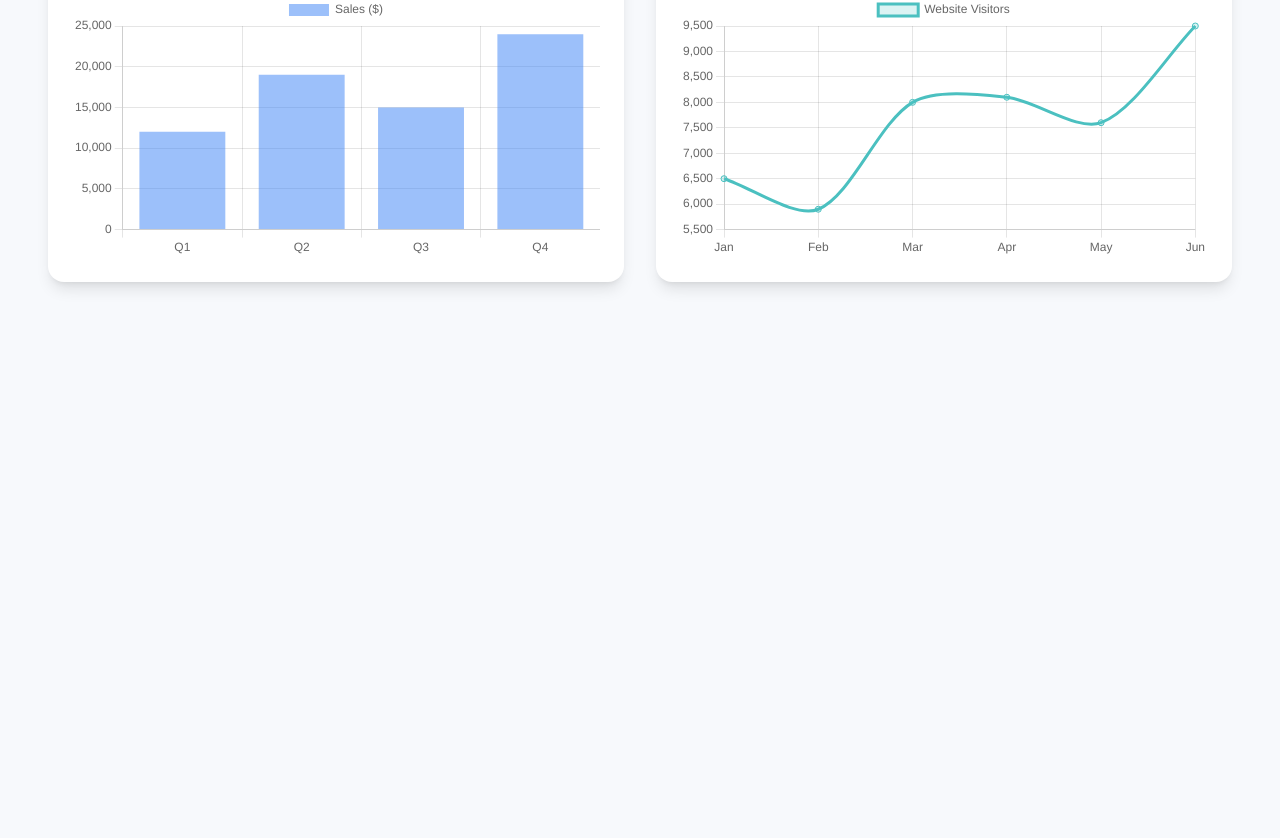
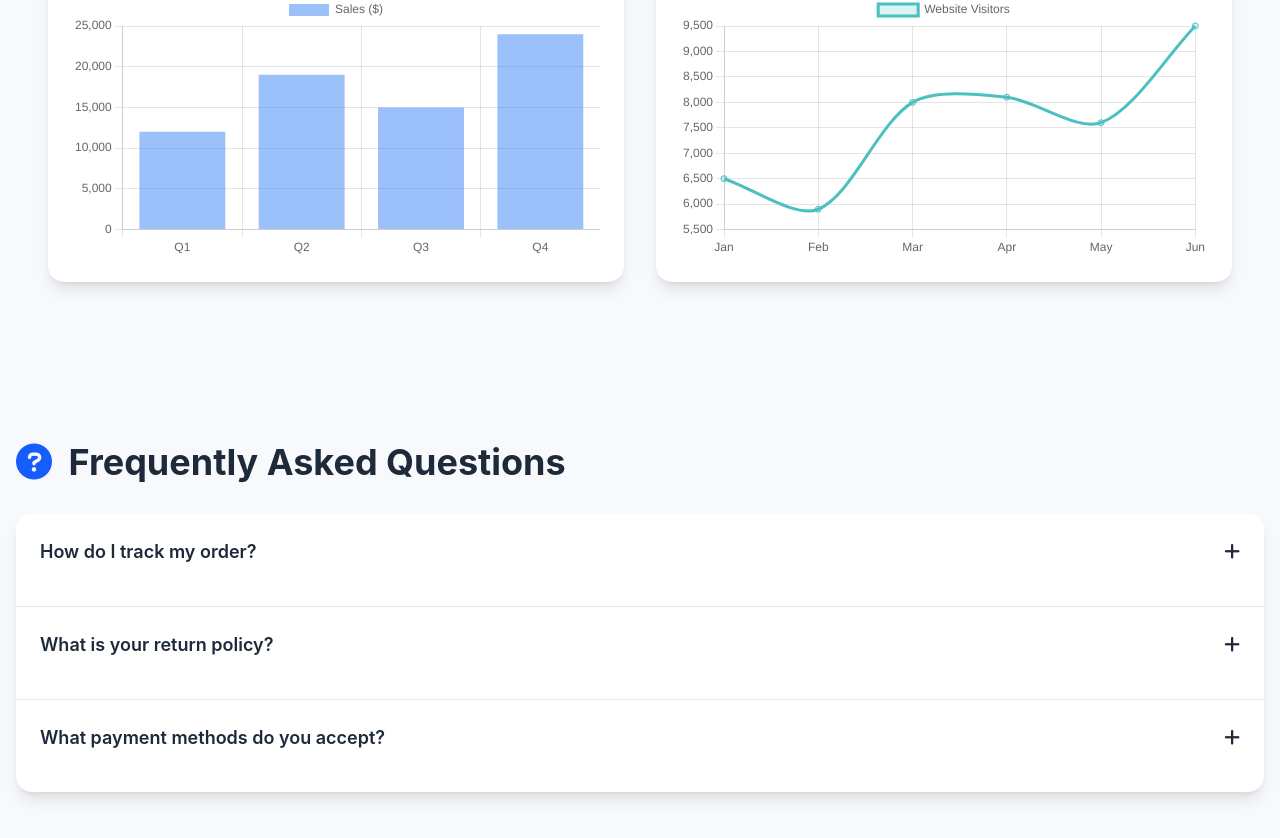
Before and after one commit to muaz64/techstore-react, a React (Vite) app: page / in a window 1280 px wide. Shown: the part 2662-3500 px from the top of the page. Before the commit the page ends 3040 px from the top, so only its background shows below. Built offline with nearby package versions, Linux system fonts and the light colour scheme.

Commit message:
faq upd 1

```diff
--- a/src/App.jsx
+++ b/src/App.jsx
@@ -5,6 +5,7 @@ import Products from "./components/Products";
 import Trending from "./components/Trending";
 import Features from "./components/Features";
 import Dashboard from "./components/Dashboard";
+import FAQ from "./components/FAQ";
 
 function App() {
 
@@ -21,6 +22,7 @@ function App() {
           <Features />
           <Products />
           <Dashboard />
+          <FAQ />
          </main>
 
     </div>
--- /dev/null
+++ b/src/components/FAQ.jsx
@@ -0,0 +1,72 @@
+import { useState } from 'react';
+
+const faqData = [
+  {
+    question: 'How do I track my order?',
+    answer: "Once your order has shipped, we will send you an email with a tracking number and a link to the carrier's website. You can also find this information in your order history when you are logged into your account.",
+  },
+  {
+    question: 'What is your return policy?',
+    answer: 'We offer a 30-day return policy on most items. Products must be in their original condition and packaging. Please contact our support team to initiate a return.',
+  },
+  {
+    question: 'What payment methods do you accept?',
+    answer: 'We accept Visa, Mastercard, American Express, PayPal, and Apple Pay for all online orders. All transactions are securely processed and encrypted.',
+  },
+];
+
+
+const FaqItem = ({ item, isOpen, onClick }) => {
+  return (
+    <div className="p-6">
+      <button
+        className="faq-question w-full text-left font-semibold text-lg flex justify-between items-center transition-colors hover:text-blue-600"
+        onClick={onClick}
+      >
+        {item.question}
+        <span className={`transform transition-transform duration-300 ${isOpen ? 'rotate-180' : ''}`}>
+          <i className={`fas ${isOpen ? 'fa-minus' : 'fa-plus'}`}></i>
+        </span>
+      </button>
+      <div
+        className={`faq-answer mt-4 text-gray-600 leading-relaxed overflow-hidden transition-all duration-300 ease-in-out ${
+          isOpen ? 'max-h-screen' : 'max-h-0'
+        }`}
+      >
+        <p className="pb-2">{item.answer}</p>
+      </div>
+    </div>
+  );
+};
+
+// The main FAQ component
+const FAQ = () => {
+  // State to track the index of the currently open FAQ item. 'null' means all are closed.
+  const [openIndex, setOpenIndex] = useState(null);
+
+  // Function to handle toggling an FAQ item
+  const handleToggle = (index) => {
+    // If the clicked item is already open, close it. Otherwise, open the new item.
+    setOpenIndex(openIndex === index ? null : index);
+  };
+
+  return (
+    <section id="faq" className="container mx-auto px-4 md-px-12 py-12">
+      <h2 className="text-3xl md:text-4xl font-bold mb-8 text-center md:text-left">
+        <i className="fas fa-question-circle text-blue-600 mr-2"></i> Frequently Asked Questions
+      </h2>
+      <div className="bg-white rounded-2xl shadow-lg divide-y divide-gray-200">
+        {faqData.map((item, index) => (
+          <FaqItem
+            key={index}
+            item={item}
+            isOpen={openIndex === index}
+            onClick={() => handleToggle(index)}
+          />
+        ))}
+      </div>
+    </section>
+  );
+};
+
+export default FAQ;
```
